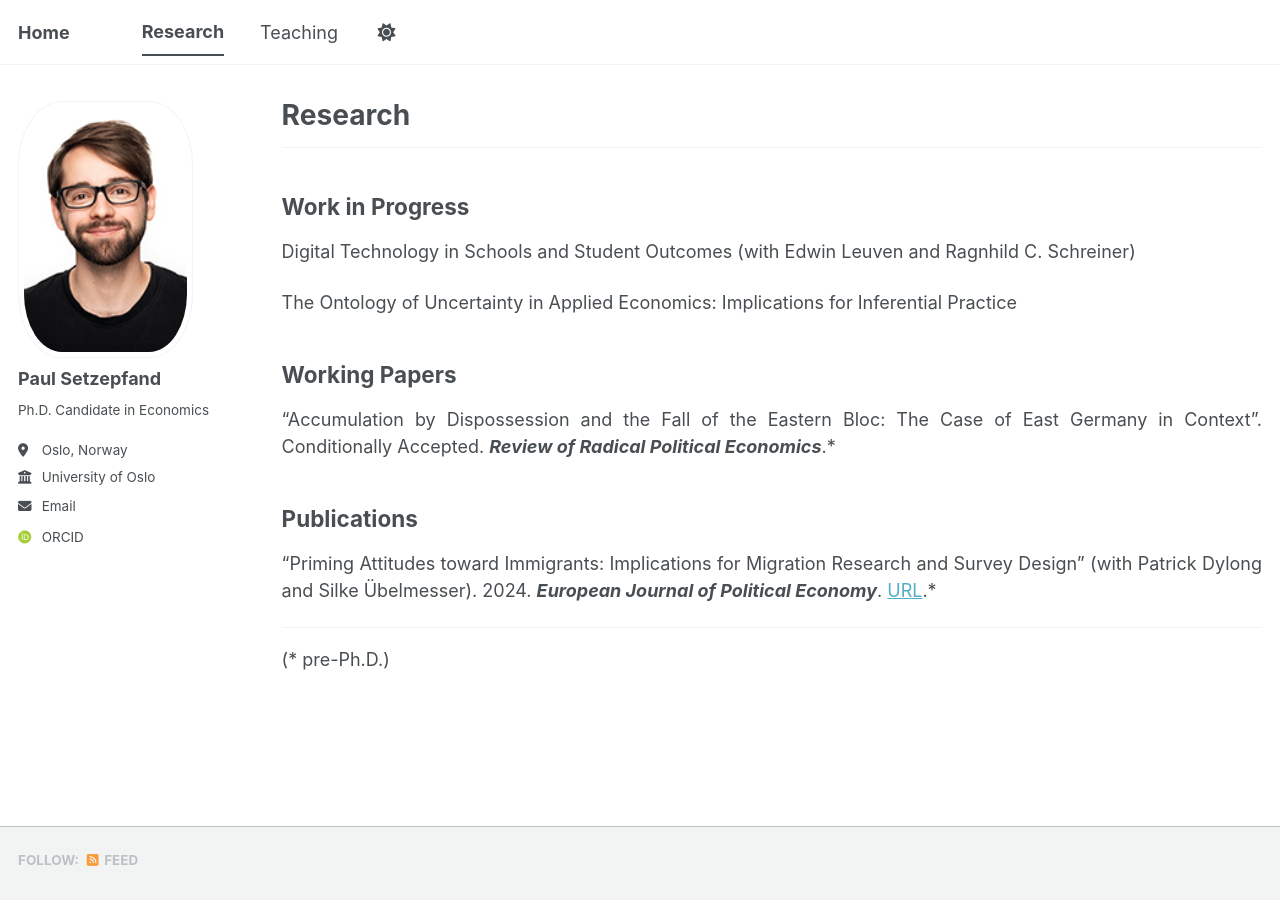
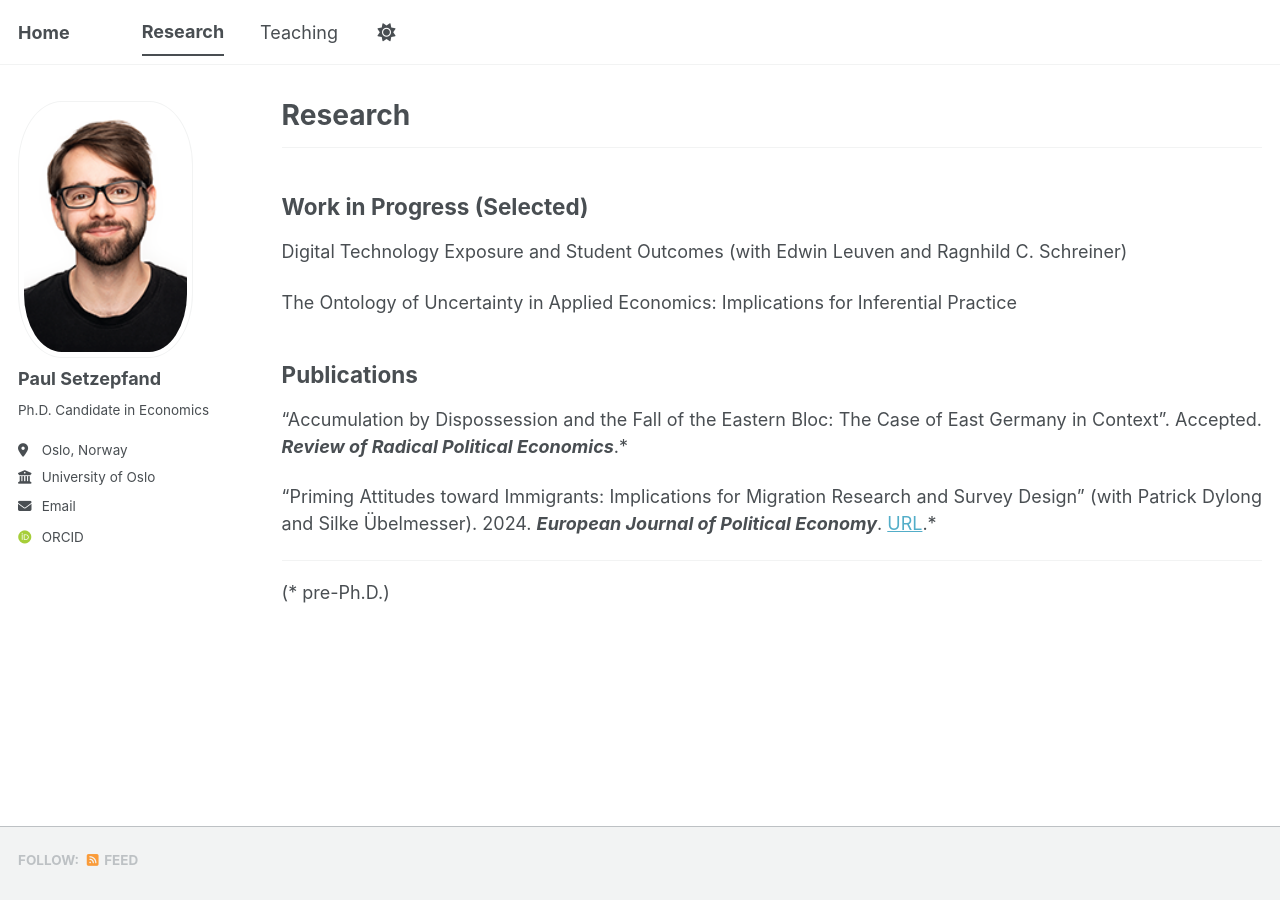
Before and after one commit to paulsetzepfand/paulsetzepfand.github.io, a Jekyll site: the page built from _pages/research.md, in a window 1280 px wide. Built offline with Jekyll 4.4.1, drawn with Linux system fonts in a browser that asks for light colours; some web fonts are replaced; a script bundle is joined from its source files by our own code; library files that are not in the unit come from our copies.

Commit message:
Update research.md

```diff
--- a/_pages/research.md
+++ b/_pages/research.md
@@ -7,27 +7,21 @@ layout: archive
 
 ---
 
-## Work in Progress
+## Work in Progress (Selected)
 
 <div style="text-align: justify;" markdown="1">
 
-Digital Technology in Schools and Student Outcomes (with Edwin Leuven and Ragnhild C. Schreiner)
+Digital Technology Exposure and Student Outcomes (with Edwin Leuven and Ragnhild C. Schreiner)
 
 The Ontology of Uncertainty in Applied Economics: Implications for Inferential Practice
-
-</div>
-
-## Working Papers
-
-<div style="text-align: justify;" markdown="1">
-
-"Accumulation by Dispossession and the Fall of the Eastern Bloc: The Case of East Germany in Context". Conditionally Accepted. ***Review of Radical Political Economics***.*
 
 </div>
 
 ## Publications
 
 <div style="text-align: justify;" markdown="1">
+
+"Accumulation by Dispossession and the Fall of the Eastern Bloc: The Case of East Germany in Context". Accepted. ***Review of Radical Political Economics***.*
 
 "Priming Attitudes toward Immigrants: Implications for Migration Research and Survey Design" (with Patrick Dylong and Silke Übelmesser). 2024. ***European Journal of Political Economy***. [URL](https://linkinghub.elsevier.com/retrieve/pii/S0176268024000569).*
 
```
